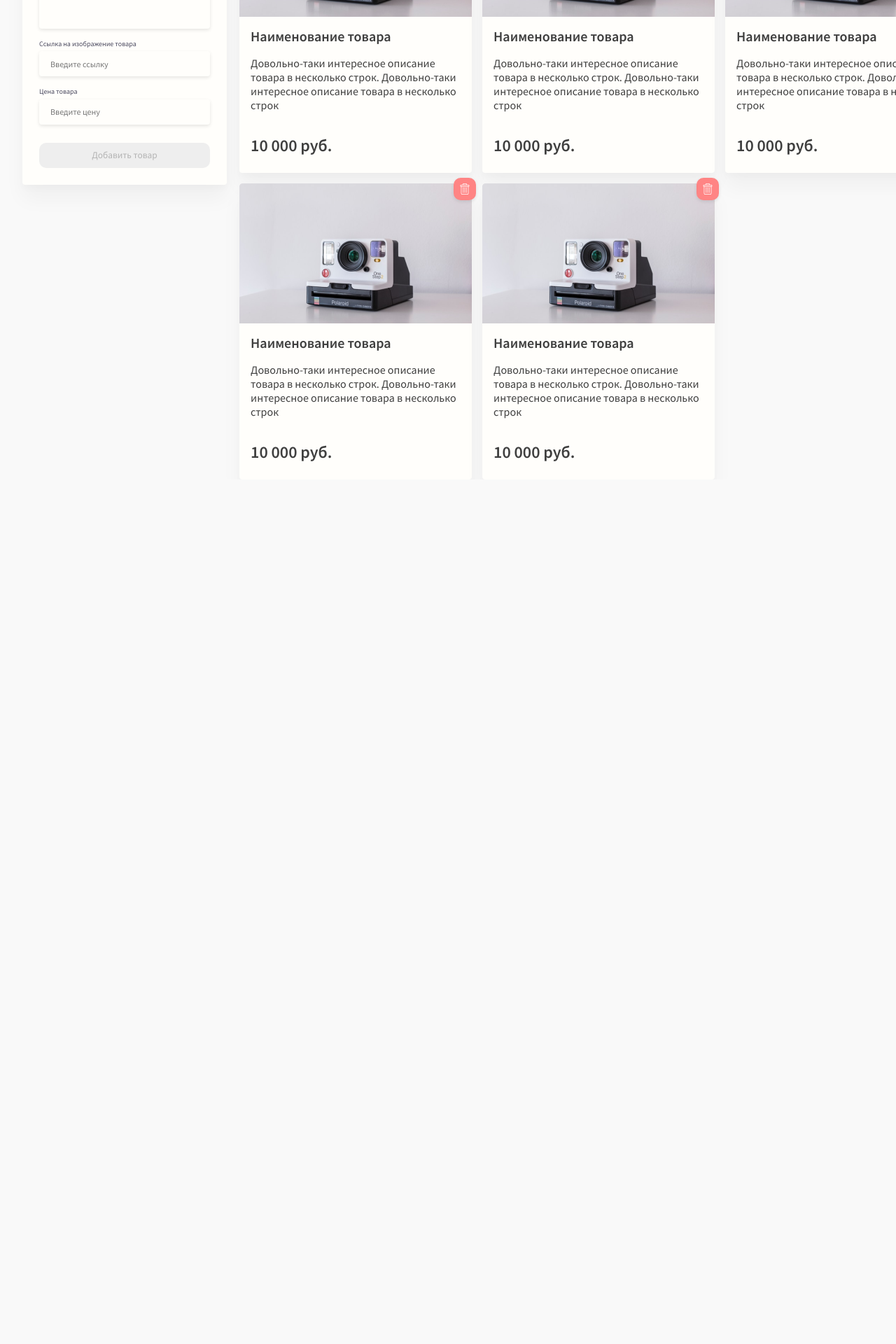
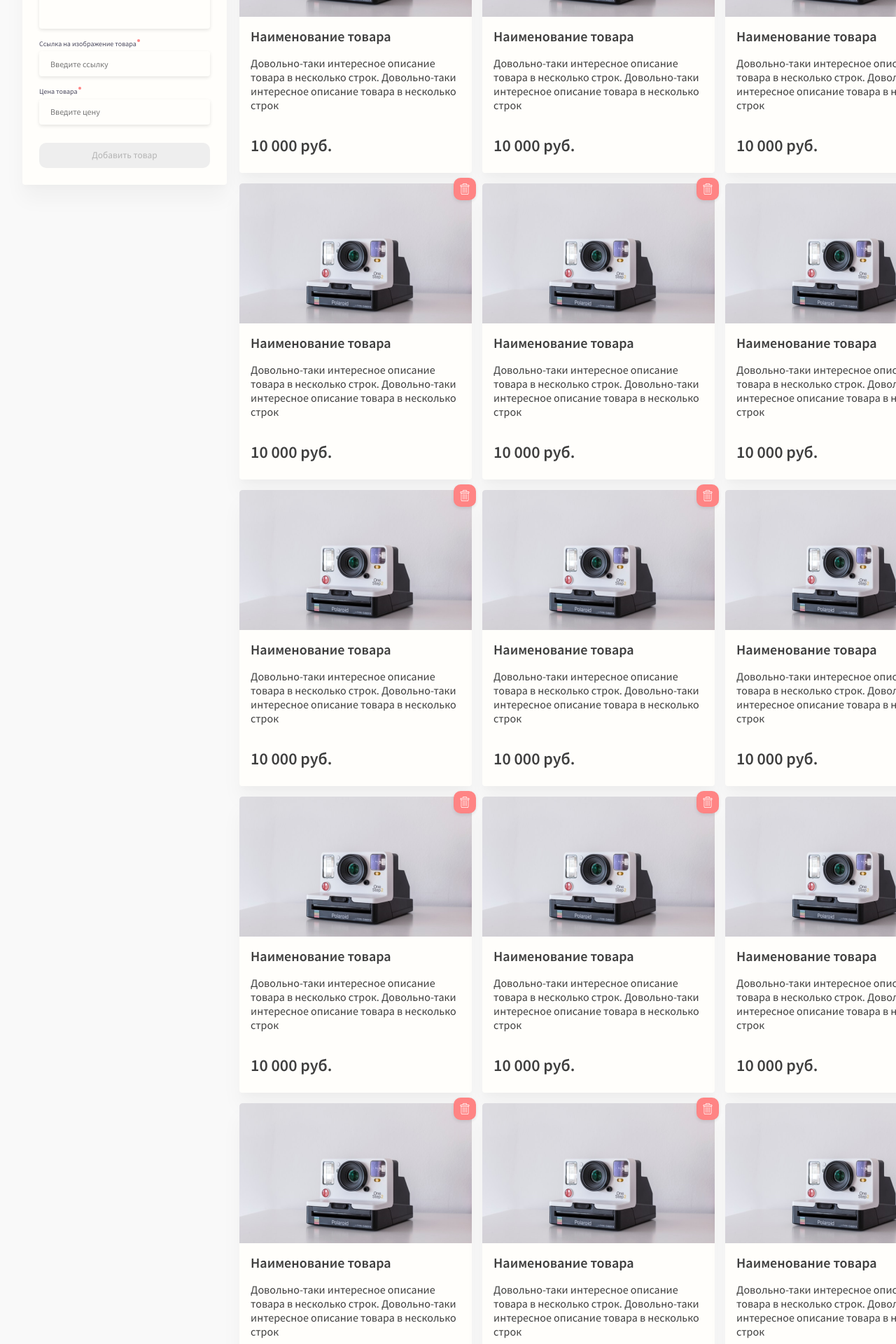
Before and after one commit to vaspean/idaproject-test, a Vue app: page / in a window 1280 px wide. Shown: the part 260-2180 px from the top of the page at 70% size. Before the commit the page ends 945 px from the top, so only its background shows below. Built offline with nearby package versions, Linux system fonts and the light colour scheme.

Commit message:
red dots validate added (layout)

```diff
--- a/src/App.vue
+++ b/src/App.vue
@@ -11,7 +11,7 @@
       <main>
         <form action="" class="form">
           <label class="form__name" for="form__name_input">
-            Наименование товара
+            <span>Наименование товара</span>
           </label>
           <input type="text" id="form__name_input" placeholder="Введите наименование товара">
           <label class="form__description" for="form__description_input">
@@ -20,17 +20,101 @@
           <textarea rows="10" id="form__description_input" placeholder="Введите описание товара">
           </textarea>
           <label class="form__link" for="form__link_input">
-            Ссылка на изображение товара
+            <span>Ссылка на изображение товара</span>
           </label>
           <input type="text" id="form__link_input" placeholder="Введите ссылку">
           <label class="form__price" for="form__price_input">
-            Цена товара
+            <span>Цена товара</span>
           </label>
           <input type="text" id="form__price_input" placeholder="Введите цену">
           <button class="form__btn_submit">Добавить товар</button>
         </form>
         <div class="products">
           <ul class="products__list">
+            <li class="products__item">
+              <button class="products__item__btn_delete"></button>
+              <p class="products__item__name">Наименование товара</p>
+              <p class="products__item__description">{{p}}</p>
+              <span class="products__item__price">10 000 руб.</span>
+            </li>
+            <li class="products__item">
+              <button class="products__item__btn_delete"></button>
+              <p class="products__item__name">Наименование товара</p>
+              <p class="products__item__description">{{p}}</p>
+              <span class="products__item__price">10 000 руб.</span>
+            </li>
+            <li class="products__item">
+              <button class="products__item__btn_delete"></button>
+              <p class="products__item__name">Наименование товара</p>
+              <p class="products__item__description">{{p}}</p>
+              <span class="products__item__price">10 000 руб.</span>
+            </li>
+            <li class="products__item">
+              <button class="products__item__btn_delete"></button>
+              <p class="products__item__name">Наименование товара</p>
+              <p class="products__item__description">{{p}}</p>
+              <span class="products__item__price">10 000 руб.</span>
+            </li>
+            <li class="products__item">
+              <button class="products__item__btn_delete"></button>
+              <p class="products__item__name">Наименование товара</p>
+              <p class="products__item__description">{{p}}</p>
+              <span class="products__item__price">10 000 руб.</span>
+            </li>
+            <li class="products__item">
+              <button class="products__item__btn_delete"></button>
+              <p class="products__item__name">Наименование товара</p>
+              <p class="products__item__description">{{p}}</p>
+              <span class="products__item__price">10 000 руб.</span>
+            </li>
+            <li class="products__item">
+              <button class="products__item__btn_delete"></button>
+              <p class="products__item__name">Наименование товара</p>
+              <p class="products__item__description">{{p}}</p>
+              <span class="products__item__price">10 000 руб.</span>
+            </li>
+            <li class="products__item">
+              <button class="products__item__btn_delete"></button>
+              <p class="products__item__name">Наименование товара</p>
+              <p class="products__item__description">{{p}}</p>
+              <span class="products__item__price">10 000 руб.</span>
+            </li>
+            <li class="products__item">
+              <button class="products__item__btn_delete"></button>
+              <p class="products__item__name">Наименование товара</p>
+              <p class="products__item__description">{{p}}</p>
+              <span class="products__item__price">10 000 руб.</span>
+            </li>
+            <li class="products__item">
+              <button class="products__item__btn_delete"></button>
+              <p class="products__item__name">Наименование товара</p>
+              <p class="products__item__description">{{p}}</p>
+              <span class="products__item__price">10 000 руб.</span>
+            </li>
+            <li class="products__item">
+              <button class="products__item__btn_delete"></button>
+              <p class="products__item__name">Наименование товара</p>
+              <p class="products__item__description">{{p}}</p>
+              <span class="products__item__price">10 000 руб.</span>
+            </li>
+            <li class="products__item">
+              <button class="products__item__btn_delete"></button>
+              <p class="products__item__name">Наименование товара</p>
+              <p class="products__item__description">{{p}}</p>
+              <span class="products__item__price">10 000 руб.</span>
+            </li>
+            <li class="products__item">
+              <button class="products__item__btn_delete"></button>
+              <p class="products__item__name">Наименование товара</p>
+              <p class="products__item__description">{{p}}</p>
+              <span class="products__item__price">10 000 руб.</span>
+            </li>
+            <li class="products__item">
+              <button class="products__item__btn_delete"></button>
+              <p class="products__item__name">Наименование товара</p>
+              <p class="products__item__description">{{p}}</p>
+              <span class="products__item__price">10 000 руб.</span>
+            </li>
             <li class="products__item">
               <button class="products__item__btn_delete"></button>
               <p class="products__item__name">Наименование товара</p>
@@ -120,6 +204,8 @@ main {
 
 .form {
   @include border-default;
+  position: sticky;
+  top: 24px;
   width: 24%;
   height: 440px;
   padding: 24px;
@@ -133,6 +219,21 @@ main {
     line-height: 12px;
     color: $forms-text-color;
   }
+
+  // .form__name, .form__link, .form__price {
+  //   background-image: url("assets/red_dot.svg");
+  //   background-repeat: no-repeat;
+  // }
+  .form__name span, .form__link span, .form__price span{
+    padding-right: 5px;
+    background-image: url("assets/red_dot.svg");
+    background-repeat: no-repeat;
+    background-position: 100% 0%;
+  }
+
+  // .form__name {
+  //   background-position: 50% 50%;
+  // }
 
   #form__description_input {
     height: 108px;
@@ -170,24 +271,17 @@ main {
 
 .products {
   width: 74.5%;
-  // padding-right: -14px;
 
   &__list {
     display: grid;
     grid-template-columns: repeat(3, 332px);
     grid-gap: 15px;
-    // grid-template-columns: fit-content(30%);
-    // display: flex;
-    // flex-wrap: wrap;
-    // justify-content: space-between;
   }
 
   &__item {
     @include border-default;
     position: relative;
     max-width: 332px;
-    // margin-bottom: 16px;
-    // margin-right: 14px;
     padding: 195px 16px 24px;
     background-image: url("assets/product_image.png");
     background-repeat: no-repeat;
@@ -207,12 +301,7 @@ main {
       background-size: 50%;
       background-position: 52% 8px;
       border-radius: 10px;
-      // height: 30px;
     }
-
-    // &:not(:nth-child(3n)) {
-    // margin-right: 14px;
-    // }
 
     &__name {
       margin-bottom: 16px;
```
Also changed, not shown: src/assets/red_dot.svg (added).
